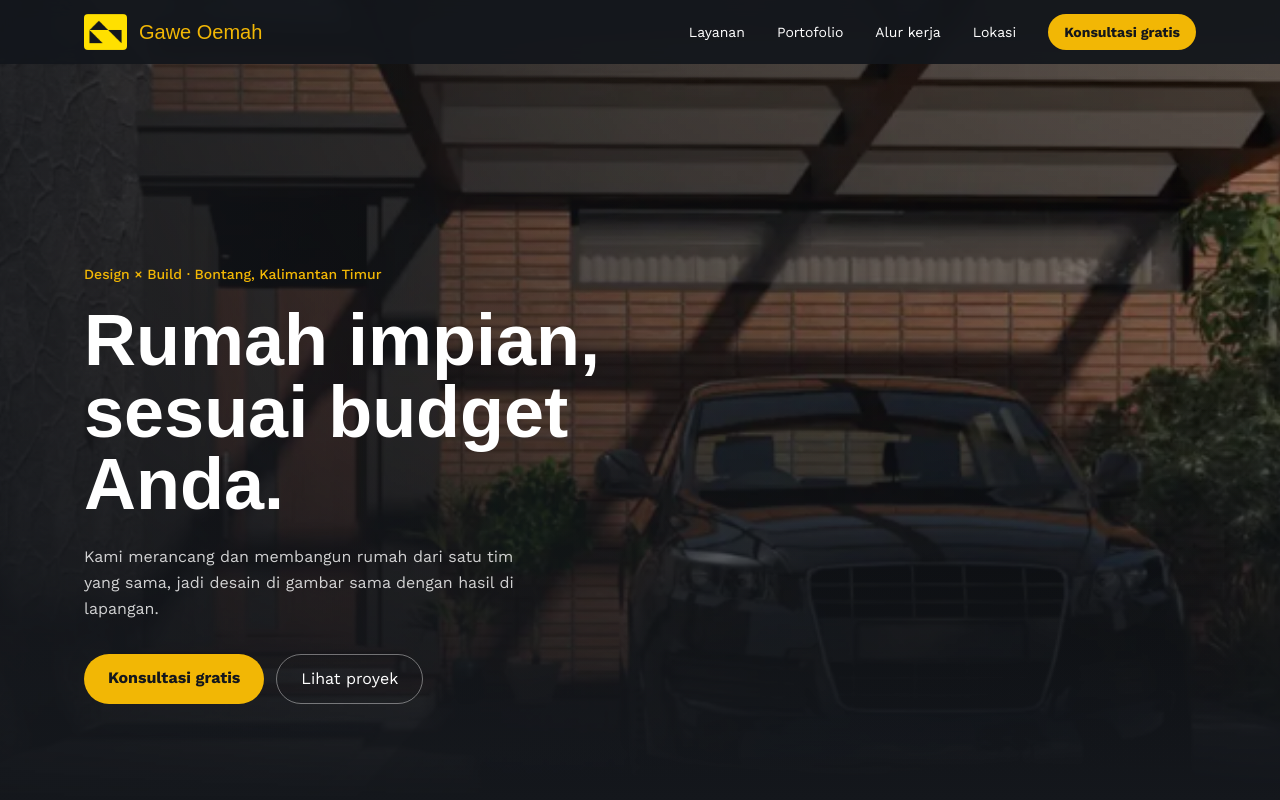
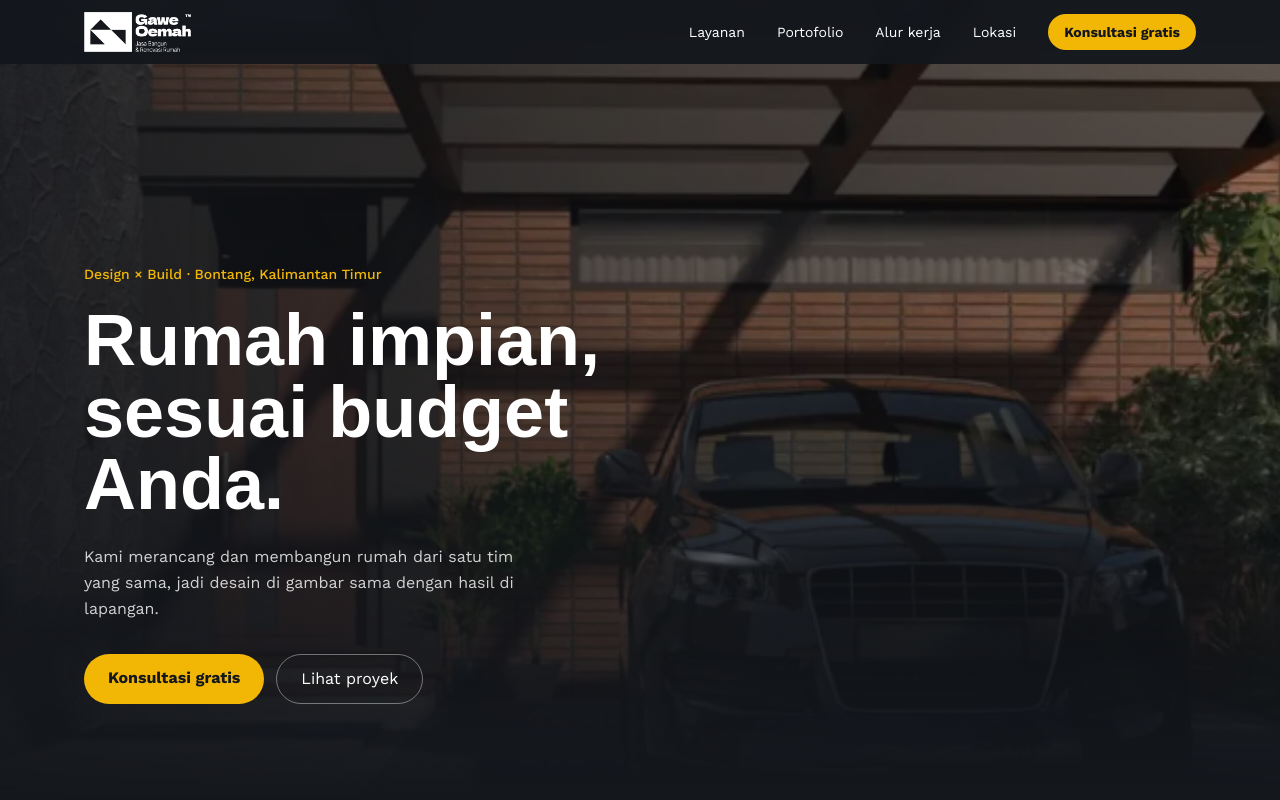
Before and after one commit to FeroFasya/gawe-oemah, a Vue app: page / in a window 1280 px wide. Shown: the top 800 px of the page. Built offline with nearby package versions, Linux system fonts and the light colour scheme; a web font is replaced by a local one.

Commit message:
feat: use official white horizontal logo in Navbar

```diff
--- a/src/components/Navbar.vue
+++ b/src/components/Navbar.vue
@@ -15,9 +15,12 @@ const closeMenu = () => {
 <template>
   <header class="fixed top-0 inset-x-0 z-50 bg-ink/95 backdrop-blur text-white">
     <div class="max-w-6xl mx-auto flex items-center justify-between px-5 h-16">
-      <a href="#top" class="flex items-center gap-3" aria-label="Gawe Oemah">
-        <img src="/logo-icon.png" alt="Logo Gawe Oemah" class="h-9 w-auto rounded object-contain" @error="$event.target.style.visibility='hidden'">
-        <span class="font-display text-xl text-gold">Gawe Oemah</span>
+      <a href="#top" class="flex items-center" aria-label="Gawe Oemah">
+        <img
+          src="/logo-horizontal.png"
+          alt="Gawe Oemah — Jasa Bangun & Renovasi Rumah"
+          class="h-9 md:h-10 w-auto object-contain"
+        />
       </a>
       <nav class="hidden md:flex items-center gap-8 text-sm">
         <a href="#layanan" class="hover:text-gold transition-colors">Layanan</a>
```
